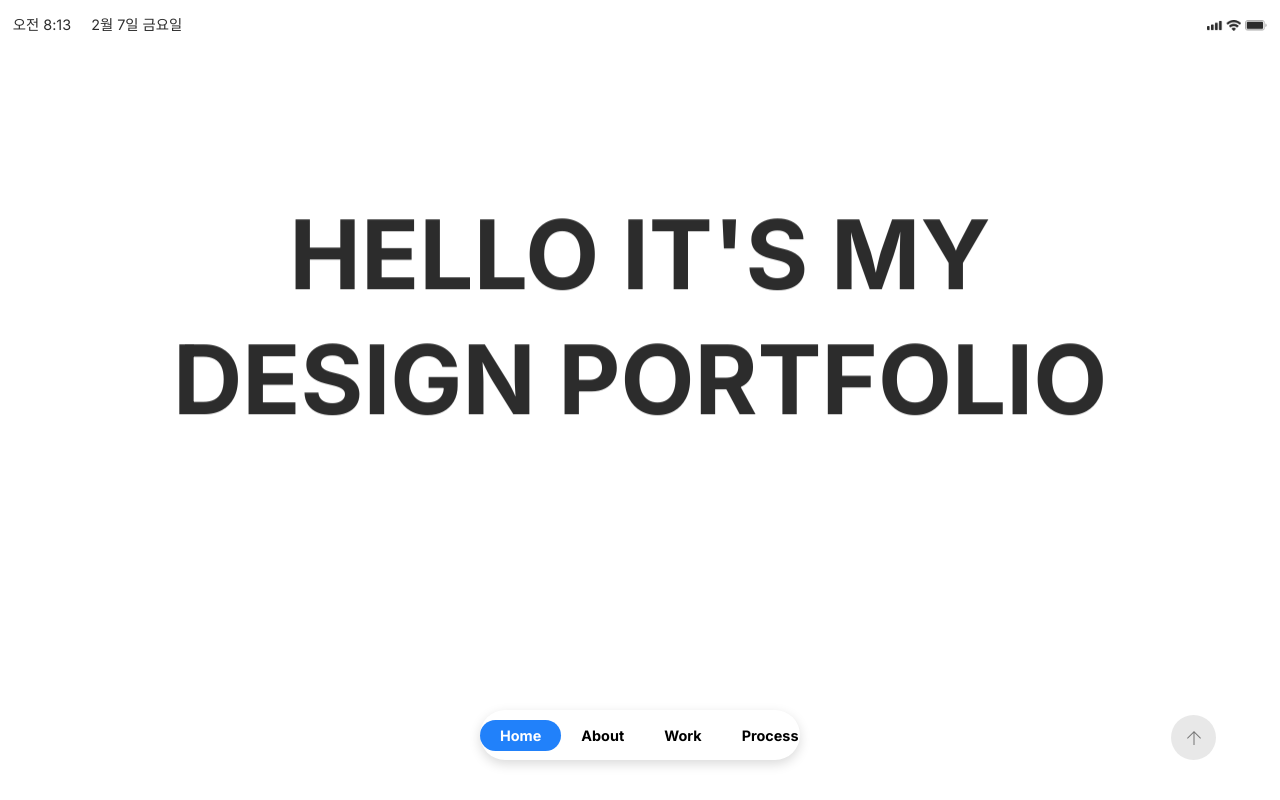
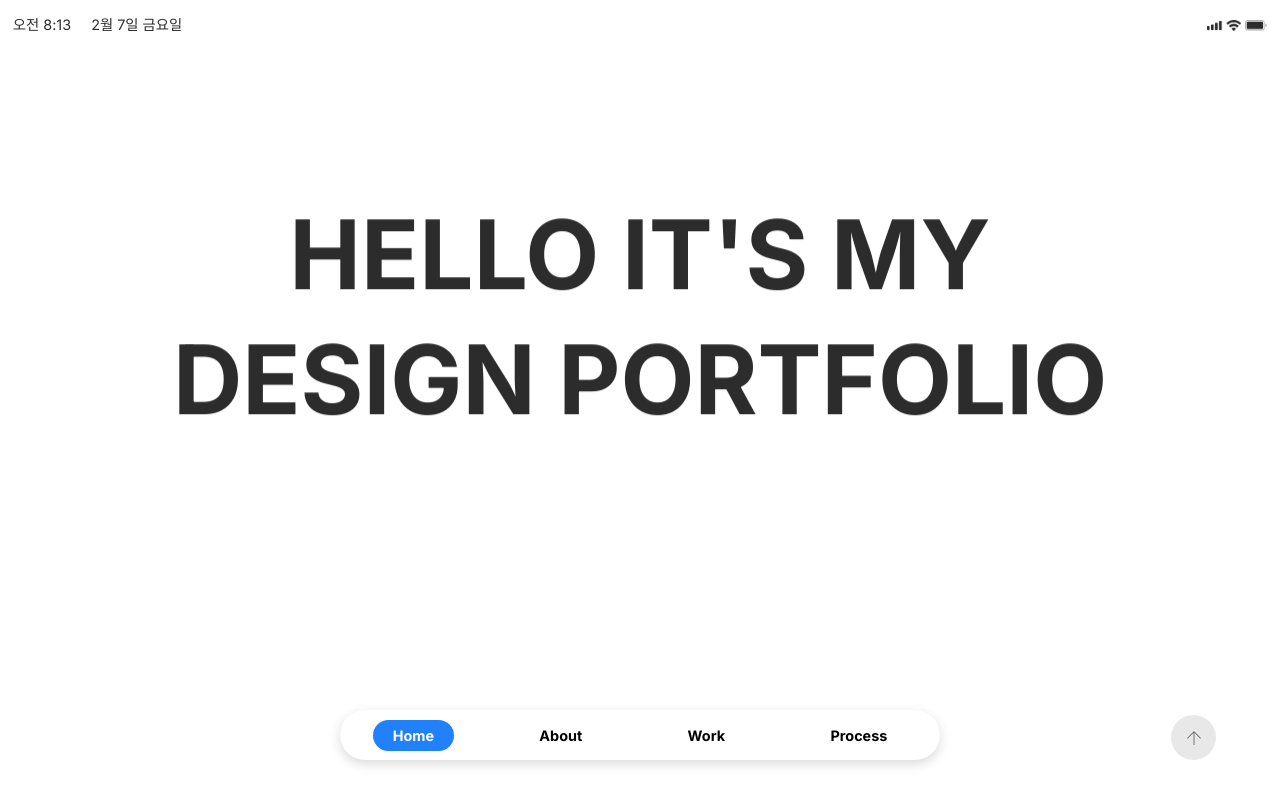
Before and after one commit to limjuhee0803/2025_portfolio, a plain HTML site: page index.html in a window 1280 px wide. Shown: the top 800 px of the page. Drawn offline with nearby package versions, Linux system fonts and the light colour scheme; a script that the page names is missing; a web font is replaced by a local one.

Commit message:
코드 작성 및 수정

```diff
--- a/css/common/base.css
+++ b/css/common/base.css
@@ -38,7 +38,7 @@ header .header_flex {width: 98%; margin: 0 auto; display: flex; justify-content:
 .scroll-active .status {background: url('../../asset/image/status_wt.png') no-repeat center/contain;}
 
 /* menu */
-.menu-bar { width: 25%; height: 50px; display: flex; justify-content: space-around; align-items: center; background-color: #ffffff; border-radius: 30px; box-shadow: 0 4px 12px rgba(0, 0, 0, 0.15); position: fixed; bottom: 5%; left: 50%; transform: translateX(-50%); z-index: 49; transition: 0.5s;}
+.menu-bar { width: 600px; height: 50px; display: flex; justify-content: space-around; align-items: center; background-color: #ffffff; border-radius: 30px; box-shadow: 0 4px 12px rgba(0, 0, 0, 0.15); position: fixed; bottom: 5%; left: 50%; transform: translateX(-50%); z-index: 49; transition: 0.5s;}
 .menu-bar a { text-decoration: none; color: #000; font-size: 0.9rem; font-weight: bold; padding: 7px 20px; border-radius: 20px; transition: all 0.3s ease; }
 .menu-bar a.active { background-color: var(--blue); color: #ffffff;}
 
```
